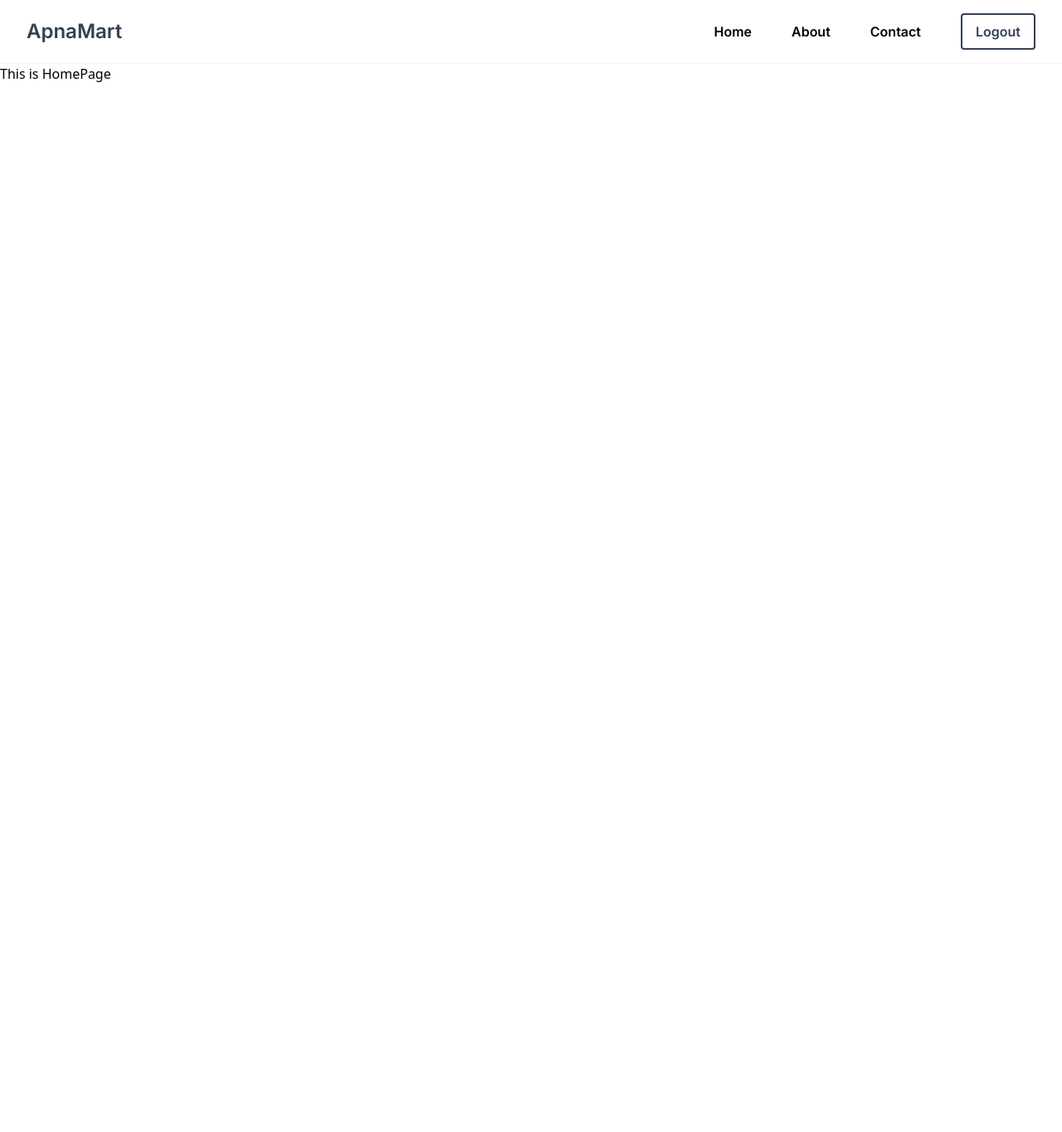
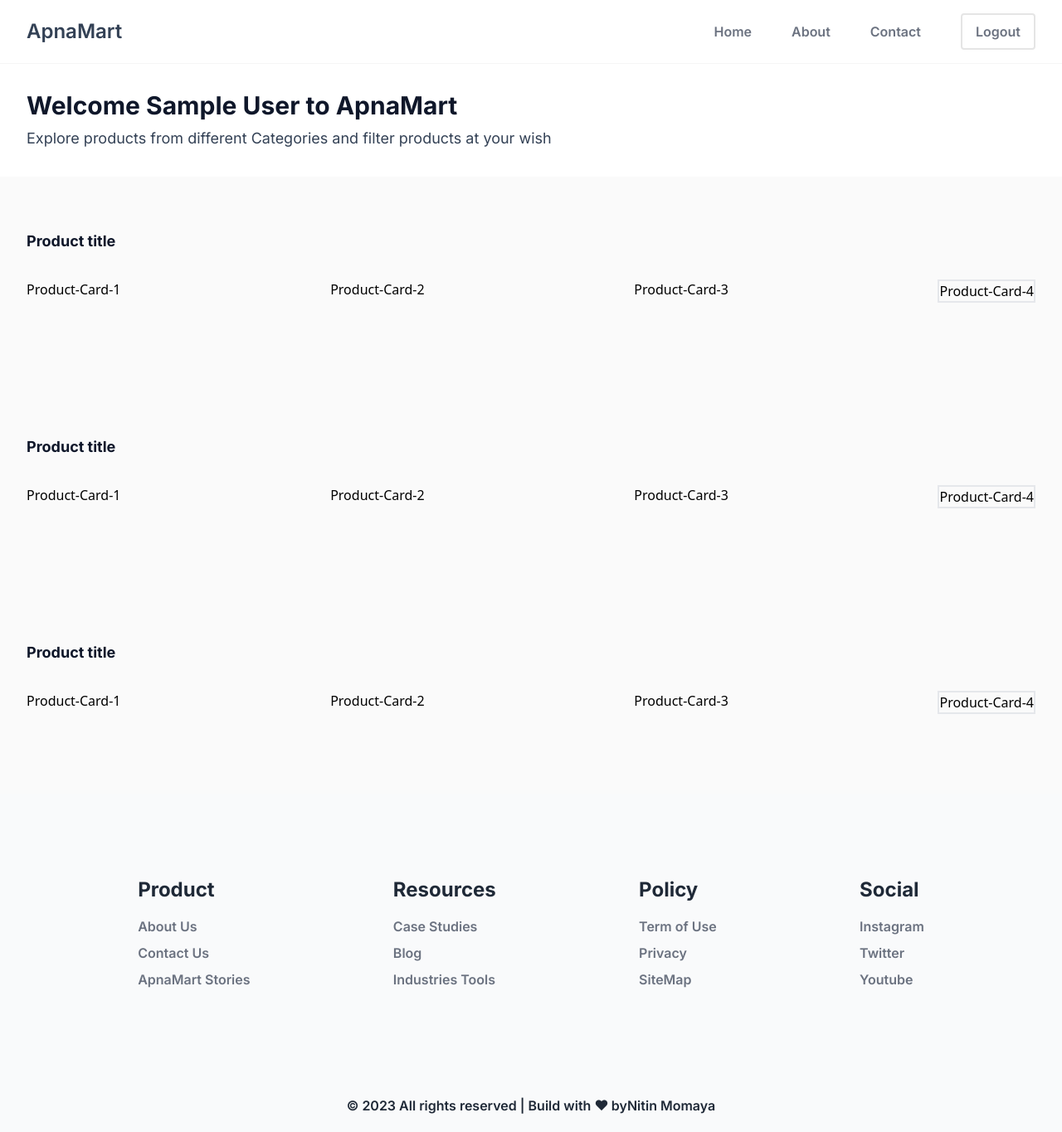
Before and after one commit to nitinmomaya/ApnaKart, a React (Vite) app: page / in a window 1280 px wide. Shown: the whole page at 83% size. Before the commit the page ends 800 px from the top, so only its background shows below. Built offline with nearby package versions, Linux system fonts and the light colour scheme; no server answers; sample sign-in values are in the browser's storage.

Commit message:
Footer and Home Component Setup

```diff
--- a/index.js
+++ b/index.js
@@ -4,4 +4,4 @@ import ReactDOM from "react-dom/client";
 import { RouterProvider } from "react-router-dom";
 import { UserAuthContextProvider } from "./src/context/UserAuth";
 const root = ReactDOM.createRoot(document.getElementById("root"));
-root.render(<UserAuthContextProvider><RouterProvider router={appRouter} /></UserAuthContextProvider>);
+root.render( <UserAuthContextProvider><RouterProvider router={appRouter} /></UserAuthContextProvider>);
--- a/src/UI/Input.js
+++ b/src/UI/Input.js
@@ -31,7 +31,7 @@ const Input = ({
         className="my-2 bg-gray-50 border font-display border-gray-300 text-gray-900 text-sm rounded focus:ring-blue-500 focus:border-blue-500 block w-full p-2.5"
         placeholder={placeholder}
       />
-      <div className="space-y-2">
+      <div className="mb-4">
         {icon && (
           <button
             className="text-slate-900 font-display font-semibold"
--- a/src/components/App.js
+++ b/src/components/App.js
@@ -9,13 +9,26 @@ import Contact from "./Contact";
 import Navbar from "./Navbar";
 import ProtectedRoute from "./ProtectedRoute";
 
-const Home = () => {
+import Footer from "./Footer";
+import Home from "./Home";
+
+
+const App = () => {
+
+
+
 
   return (
-    <>
-      <Navbar />
-      <h1>This is HomePage</h1>
+    <><div className="w-full h-full flex flex-col min-h-screen">
+<Navbar />
+
+
+
       <Outlet />
+
+      <Footer/>
+    </div>
+
     </>
   );
 };
@@ -23,11 +36,15 @@ const Home = () => {
 export const appRouter = createBrowserRouter([
   {
     path: "/",
-    element: <ProtectedRoute><Home /></ProtectedRoute>,
+    element: <ProtectedRoute><App /></ProtectedRoute>,
     children: [
       {
         path: "about",
         element: <About />,
+      },
+      {
+        path: "/",
+        element: <Home />,
       },
       {
         path: "contact",
@@ -44,4 +61,4 @@ export const appRouter = createBrowserRouter([
     element: <Signup />,
   },
 ]);
-export default Home;
+export default App;
--- /dev/null
+++ b/src/components/Footer.js
@@ -0,0 +1,71 @@
+const Footer=()=>{
+    return(
+        <>
+        <div className="bg-gray-50 h-1/2 w-full flex md:flex-row flex-col justify-around items-start p-20 mt-auto">
+        <div className="p-5">
+            <ul>
+                <p className=" font-display text-gray-800 font-bold text-2xl pb-4 ">Product</p>
+
+                <li className="font-display text-gray-500 text-md pb-2 font-semibold hover:text-slate-600 cursor-pointer">
+                    About Us
+                </li><li className="font-display text-gray-500 text-md pb-2 font-semibold hover:text-slate-600 cursor-pointer">
+                    Contact Us
+                </li><li className="font-display text-gray-500 text-md pb-2 font-semibold hover:text-slate-600 cursor-pointer">
+                    ApnaMart Stories
+                </li>
+            </ul>
+        </div>
+        <div className="p-5">
+            <ul>
+                <p className=" font-display text-gray-800 font-bold text-2xl pb-4 ">Resources</p>
+
+                <li className="font-display text-gray-500 text-md pb-2 font-semibold hover:text-slate-600 cursor-pointer">
+                    Case Studies
+                </li><li className="font-display text-gray-500 text-md pb-2 font-semibold hover:text-slate-600 cursor-pointer">
+                    Blog
+                </li><li className="font-display text-gray-500 text-md pb-2 font-semibold hover:text-slate-600 cursor-pointer">
+                   Industries Tools
+                </li>
+            </ul>
+        </div>
+        <div className="p-5">
+            <ul>
+                <p className=" font-display text-gray-800 font-bold text-2xl pb-4 ">Policy</p>
+
+                <li className="font-display text-gray-500 text-md pb-2 font-semibold hover:text-slate-600 cursor-pointer">
+                    Term of Use
+                </li><li className="font-display text-gray-500 text-md pb-2 font-semibold hover:text-slate-600 cursor-pointer">
+                   Privacy
+                </li><li className="font-display text-gray-500 text-md pb-2 font-semibold hover:text-slate-600 cursor-pointer">
+                   SiteMap
+                </li>
+            </ul>
+        </div>
+        <div className="p-5">
+            <ul>
+                <p className=" font-display text-gray-800 font-bold text-2xl pb-4 ">Social</p>
+
+                <li className="font-display text-gray-500 text-md pb-2 font-semibold hover:text-slate-600 cursor-pointer">
+                   Instagram
+                </li><li className="font-display text-gray-500 text-md pb-2 font-semibold hover:text-slate-600 cursor-pointer">
+                   Twitter
+                </li><li className="font-display text-gray-500 text-md pb-2 font-semibold hover:text-slate-600 cursor-pointer">
+                    Youtube
+                </li>
+            </ul>
+        </div>
+
+    </div>
+    <div className="flex flex-col justify-center items-center text-center  p-5 bg-gray-50">
+        <h1 className=" text-gray-800 font-semibold font-display">
+            © 2023 All rights reserved | Build with ❤ by
+            <span className="hover:text-slate-600 font-semibold cursor-pointer font-display">
+                Nitin Momaya
+            </span>
+        </h1>
+    </div>
+</>
+    )
+}
+
+export default Footer;
--- /dev/null
+++ b/src/components/Home.js
@@ -0,0 +1,18 @@
+import { useUserAuth } from "../context/UserAuth";
+import HomeProduct from "./HomeProduct";
+
+const Home =()=>{
+    const {user}= useUserAuth();
+    return(<>
+    <div className="py-8 space-y-2">
+        <h1 className="font-display font-bold text-3xl text-slate-900 px-8">{`Welcome ${user.displayName} to ApnaMart`}</h1>
+        <p className="font-display text-lg text-slate-700 mx-8">Explore products from different Categories and filter products at your wish</p>
+    </div>
+<HomeProduct title={"Product title"}/>
+<HomeProduct title={"Product title"}/>
+<HomeProduct title={"Product title"}/>
+
+    </>)
+}
+
+export default Home;
--- /dev/null
+++ b/src/components/HomeProduct.js
@@ -0,0 +1,25 @@
+const HomeProduct=({title})=>{
+
+    return(<>
+    <div className="py-16 bg-neutral-50">
+    <h1 className="font-display font-bold text-lg text-slate-900 px-8">{title}</h1>
+
+<div className="flex justify-between py-8 px-8">
+    <div>
+        Product-Card-1
+    </div>
+    <div>
+        Product-Card-2
+    </div>
+    <div>
+        Product-Card-3
+    </div>
+    <div className="border-2">
+        Product-Card-4
+    </div>
+</div>
+    </div>
+    </>)
+}
+
+export default HomeProduct;
--- a/src/components/Login.js
+++ b/src/components/Login.js
@@ -4,13 +4,21 @@ import { Link, useNavigate } from "react-router-dom";
 import img from "../assest/Signup-Image.png";
 import { useUserAuth } from "../context/UserAuth";
 import GoogleSignIn from "../UI/GoogleSignin";
+import * as Yup from "yup";
+
+const validationSchema = Yup.object({
+
+  email: Yup.string().email().required("Please enter your email"),
+  password: Yup.string().min(4).required("Please Enter your Password"),
+
+});
 
 import Input from "../UI/Input";
 const Login = () => {
   const [error,setError]=useState("");
 
   const {login} =useUserAuth();
-  const naviagte =useNavigate();
+  const navigate =useNavigate();
 
   const initialValues = {
 
@@ -21,12 +29,13 @@ const Login = () => {
   const { values, errors, touched, handleBlur, handleChange, handleSubmit } =
     useFormik({
       initialValues,
+      validationSchema,
 
       onSubmit: async(values, action) => {
         console.log("values:", values);
         setError("");
         try { await login(values.email,values.password);
-        naviagte("/");
+        navigate("/");
       }
         catch(err){
 
--- a/src/components/Navbar.js
+++ b/src/components/Navbar.js
@@ -35,23 +35,23 @@ const Navbar = () => {
           ApnaMart
         </h1>
         <ul className="sm:flex sm:items-center sm:space-x-12 hidden">
-          <Link to="/"><li className="font-display font-semibold hover:text-slate-700">
+          <Link to="/"><li className="font-display text-gray-500 font-semibold hover:text-slate-700">
             Home
           </li></Link>
-          <Link to='/about'><li className="font-display font-semibold hover:text-slate-700">
+          <Link to='/about'><li className="font-display text-gray-500 font-semibold hover:text-slate-700">
             About
           </li></Link>
-          <Link to='/contact'><li className="font-display font-semibold hover:text-slate-700">
+          <Link to='/contact'><li className="font-display text-gray-500 font-semibold hover:text-slate-700">
             Contact
           </li></Link>
 
           <li>
             {user ? (
-              <button onClick={handleLogout} className="border-slate-700 border-solid border-2 px-4 py-2 rounded font-display font-semibold text-slate-700 hover:bg-slate-600 hover:text-white">
+              <button onClick={handleLogout} className="border-neutral-200 border-solid border-2 px-4 py-2 rounded font-display font-semibold text-gray-500 hover:bg-slate-600 hover:text-white">
                 Logout
               </button>
             ) : (
-              <button onClick={handleLogout} className="border-slate-700 border-solid border-2 px-4 py-2 rounded font-display font-semibold text-slate-700 hover:bg-slate-600 hover:text-white">
+              <button onClick={handleLogout} className="border-slate-700 border-solid border-2 px-4 py-2 rounded font-display font-semibold text-gray-500 hover:bg-slate-600 hover:text-white">
                 Login
               </button>
             )}
@@ -73,14 +73,14 @@ const Navbar = () => {
       <div className={isActive ? "flex" : "hidden"}>
         <ul className=" sm:hidden space-x-8 space-y-4">
           <li></li>
-          <Link to='/'><li className="font-display font-semibold hover:text-slate-700">
+          <Link to='/'><li className=" font-display text-gray-500 font-semibold hover:text-slate-700">
             Home
           </li></Link>
 
-          <li className="font-display font-semibold hover:text-slate-700">
+          <li className="font-display  text-gray-500 font-semibold hover:text-slate-700">
             About
           </li>
-          <li className="font-display font-semibold hover:text-slate-700">
+          <li className="font-display text-gray-500 font-semibold hover:text-slate-700">
             Contact
           </li>
 
--- a/src/components/ProtectedRoute.js
+++ b/src/components/ProtectedRoute.js
@@ -5,6 +5,7 @@ import { useUserAuth } from "../context/UserAuth";
 const ProtectedRoute=({children})=>{
 
     let {user}=useUserAuth();
+    console.log("user",user);
 
     if(!user){
 
--- a/src/context/UserAuth.js
+++ b/src/context/UserAuth.js
@@ -8,6 +8,7 @@ import {
   signInWithPopup,
 } from "firebase/auth";
 import { auth } from "../firebase";
+
 
 const userAuthContext = createContext();
 
@@ -35,7 +36,7 @@ export function UserAuthContextProvider({ children }) {
     });
 
     return () => {
-      unsubscribe();
+      unsubscribe;
     };
   }, []);
 
```
Also changed, not shown: src/components/Signup.js (+31 -25 lines).
